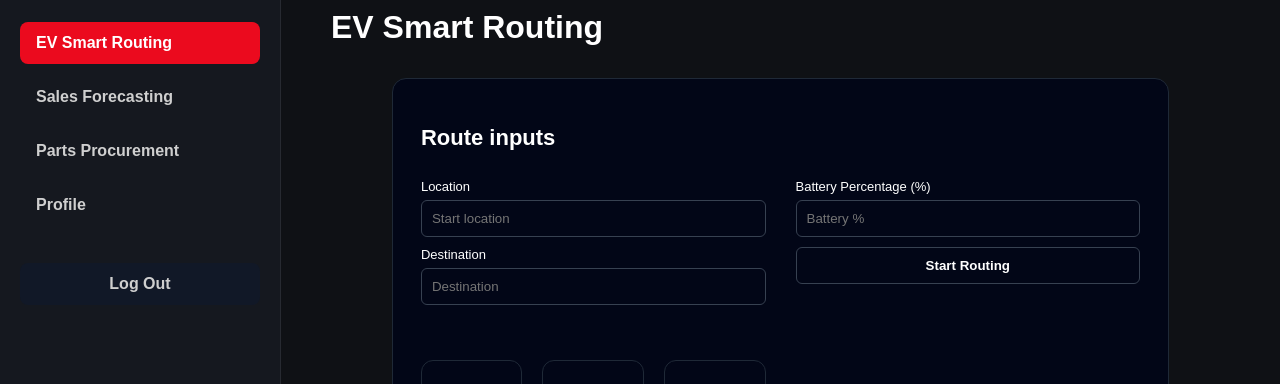
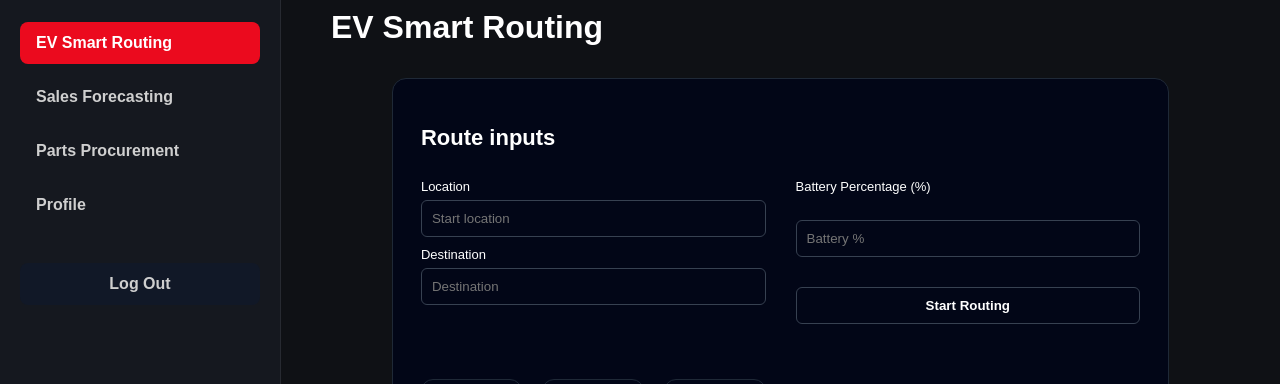
Before and after one commit to charles-balingit/SofdesProject, a Flask app: page /ev-routing in a window 1280 px wide. Shown: the part 133-517 px from the top of the page. Run offline with Flask 3, Linux system fonts and the light colour scheme; the visitor is signed in with stand-in values (Sample User, id 1); grey boxes are pictures that could not be loaded.

```diff
--- a/app/static/css/styles.css
+++ b/app/static/css/styles.css
@@ -925,7 +925,7 @@ select {
 .route-right{
     display:flex;
     flex-direction:column;
-    margin-bottom: 20px;
+    gap: 20px;
     width: 100%
 }
 
--- a/app/templates/ev_routing.html
+++ b/app/templates/ev_routing.html
@@ -48,7 +48,7 @@
 
                 <div class="summary-card">
                     <p>Battery Status</p>
-                    <h2 id="batteryStatus" class="status-safe">--</h2>
+                    <h2 id="batteryStatus">--</h2>
                 </div>
             </div>
         </div>
```
